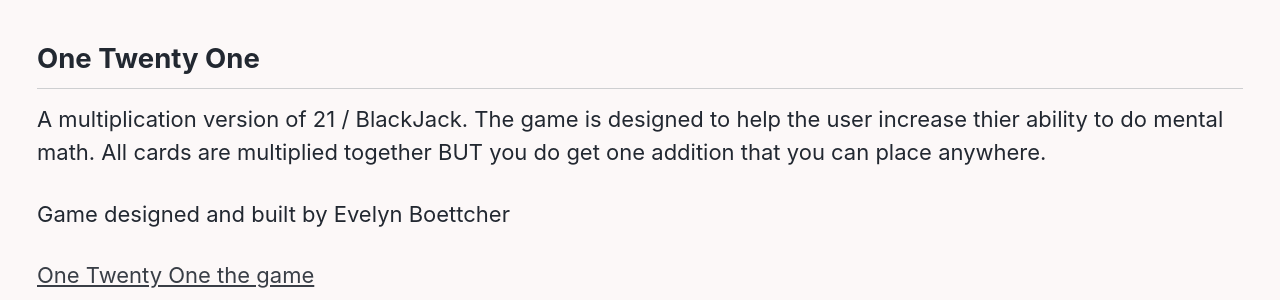
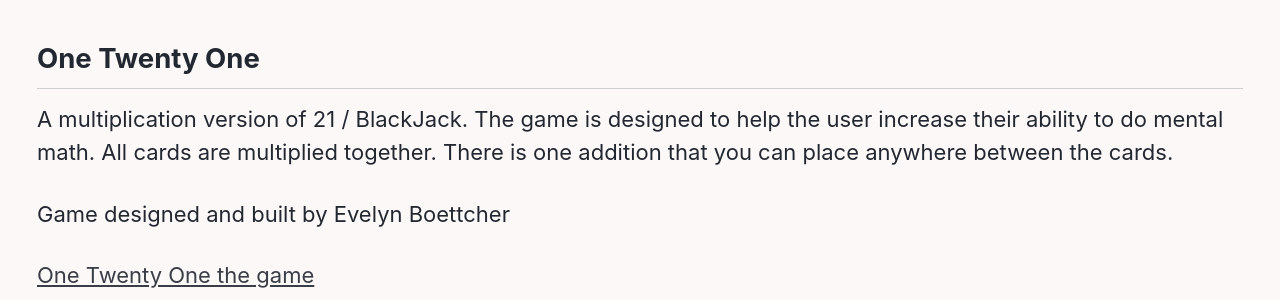
Before and after one commit to ejboettcher/evelyn_j_boettcher_cv, a Jekyll site: the page built from writings.md, in a window 1280 px wide. Shown: the part 226-526 px from the top of the page. Built offline with Jekyll 4.4.1, drawn with Linux system fonts in a browser that asks for light colours; cached includes are drawn as plain includes.

Commit message:
Fix grammer

```diff
--- a/writings.md
+++ b/writings.md
@@ -16,8 +16,7 @@ Publications are my published public academic / industry papers.
 
 ## One Twenty One
 
-A multiplication version of 21 / BlackJack.  The game is designed to help the user increase thier ability to do mental math.  All cards are multiplied together BUT you do get one addition
-that you can place anywhere.
+A multiplication version of 21 / BlackJack.  The game is designed to help the user increase their ability to do mental math.  All cards are multiplied together. There is one addition that you can place anywhere between the cards.
 
 Game designed and built by Evelyn Boettcher
 
```
